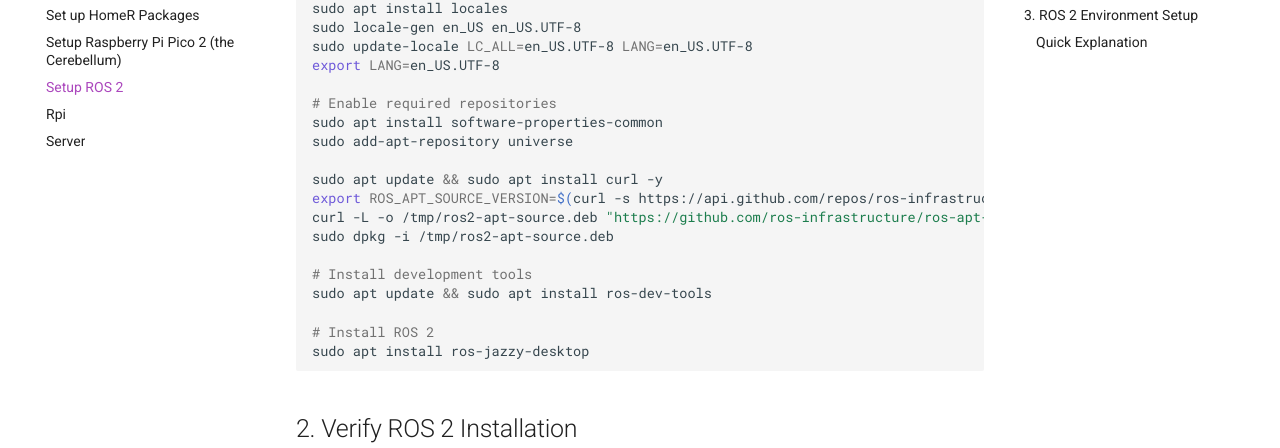
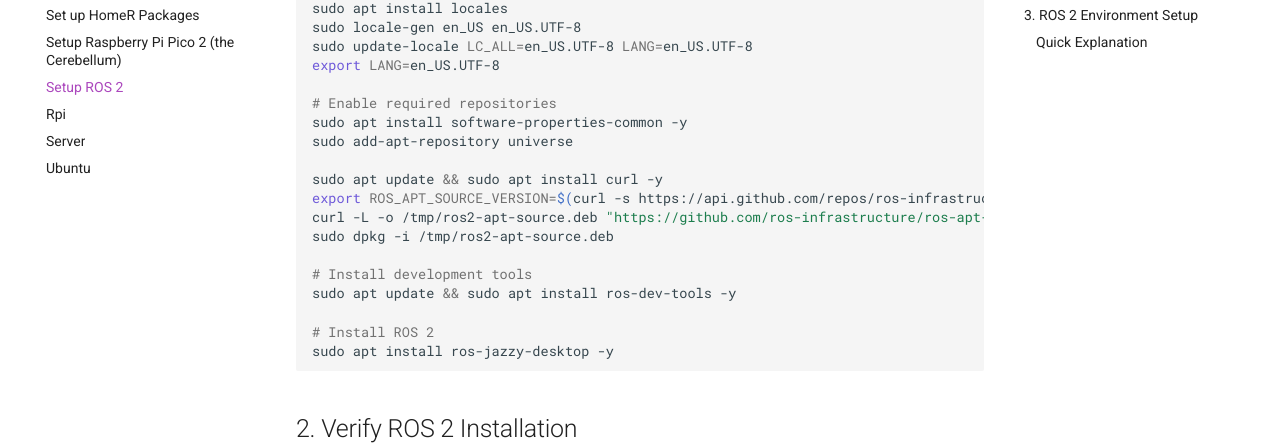
Before and after one commit to linzhangUCA/homer_docs, an MkDocs documentation site: the page built from docs/setup/ros.md, in a window 1280 px wide and 900 px high, scrolled down 654 px. Shown: the part 147-595 px from the top of the window. Built offline with MkDocs 1.6.1 and Material for MkDocs 9.7.7, drawn with Linux system fonts in a browser that asks for light colours; comment, search, counter and statistics services are not loaded.

````diff
--- a/docs/setup/ros.md
+++ b/docs/setup/ros.md
@@ -30,7 +30,7 @@ sudo update-locale LC_ALL=en_US.UTF-8 LANG=en_US.UTF-8
 export LANG=en_US.UTF-8
 
 # Enable required repositories
-sudo apt install software-properties-common
+sudo apt install software-properties-common -y
 sudo add-apt-repository universe
 
 sudo apt update && sudo apt install curl -y
@@ -39,10 +39,10 @@ curl -L -o /tmp/ros2-apt-source.deb "https://github.com/ros-infrastructure/ros-a
 sudo dpkg -i /tmp/ros2-apt-source.deb
 
 # Install development tools
-sudo apt update && sudo apt install ros-dev-tools
+sudo apt update && sudo apt install ros-dev-tools -y
 
 # Install ROS 2
-sudo apt install ros-jazzy-desktop
+sudo apt install ros-jazzy-desktop -y
 ```
 
 ## 2. Verify ROS 2 Installation
````
Also changed, not shown: docs/setup/index.md (+2 -1 lines), docs/setup/ubuntu.md (added).
